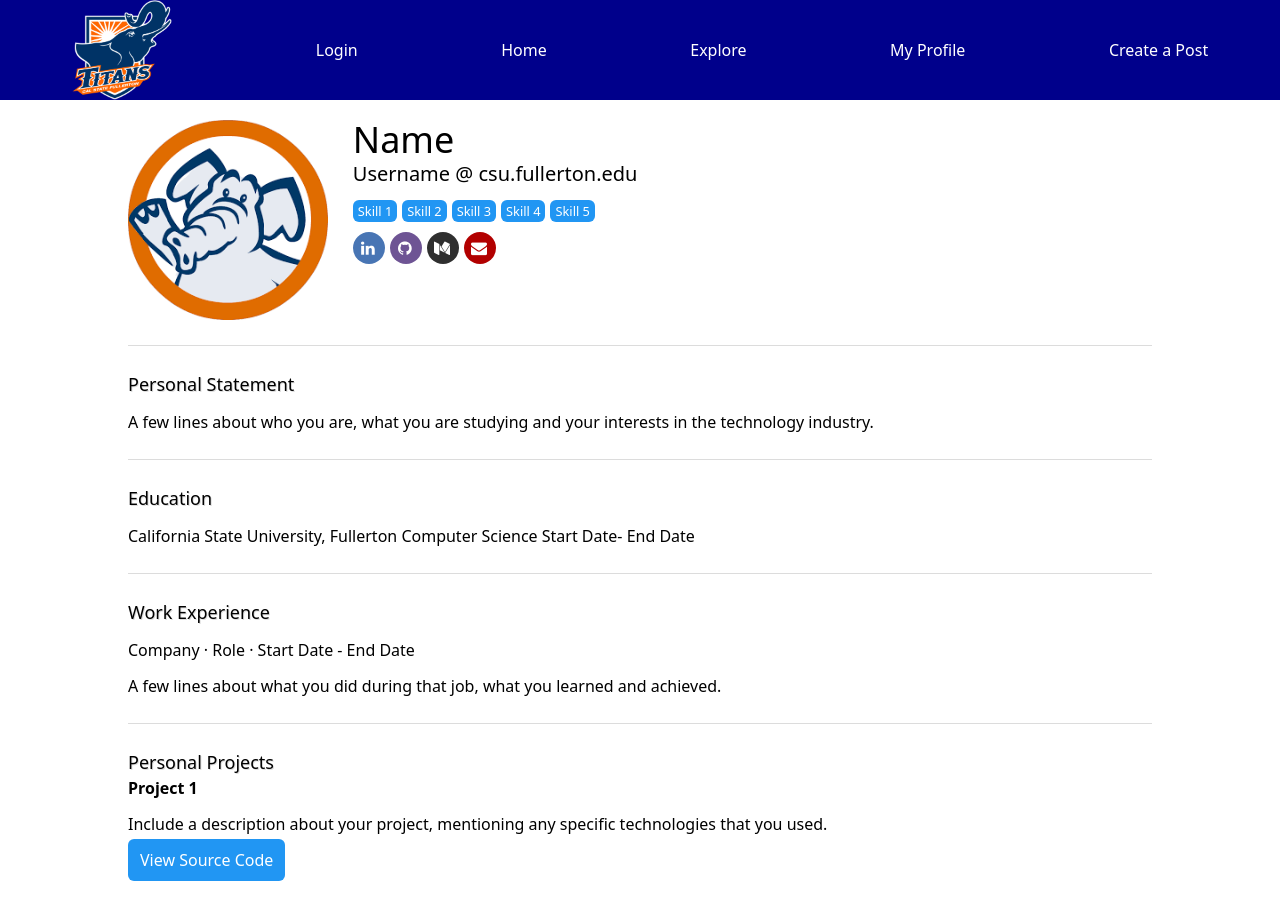
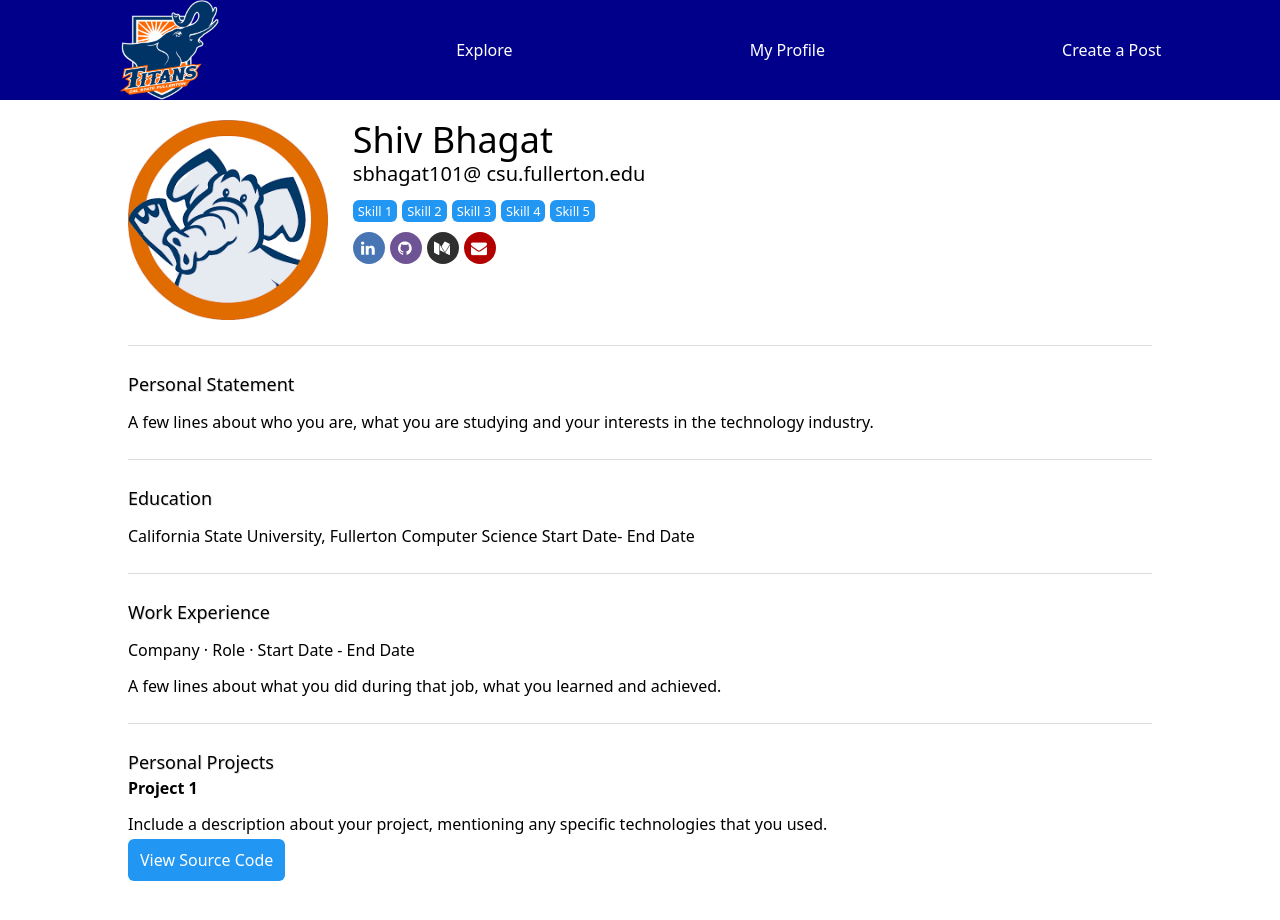
Before and after one commit to sbhagat101/titan-talks-2.0, a React (Create React App) app in the folder client/: page /profile in a window 1280 px wide. Shown: the top 920 px of the page. Built offline with nearby package versions, Linux system fonts and the light colour scheme.

Commit message:
updated the front-end and routing

```diff
--- a/client/src/component/App.js
+++ b/client/src/component/App.js
@@ -2,7 +2,6 @@ import './logo.svg';
 import '../style/App.css';
 import register from "./register";
 import Login from "./Login";
-import Nav from './Nav';
 import Home from './Home';
 import CreateEditPost from '../pages/CreateEditPost';
 import Explore from '../pages/Explore';
@@ -13,7 +12,6 @@ function App() {
   return (
       <Router>
         <div className = "titan-talks">
-          <Nav />
           <Switch>
             <Route path="/" exact component={Home} />
             <Route path="/login" component={Login} />
--- a/client/src/component/Home.js
+++ b/client/src/component/Home.js
@@ -1,13 +1,17 @@
 import './logo.svg';
-
+import Nav from './Nav';
 
 
 function Home() {
   return (
+    <section className= "Main2">
+    <Nav />
     <div>
         <h1 className = "title">Titan Talks welcomes you to connect with other titans</h1>
         <img src= "/images/titans.jpg" alt="" class= "center" />
     </div>
+    </section>
+
   );
 }
 
--- a/client/src/component/Login.js
+++ b/client/src/component/Login.js
@@ -1,6 +1,7 @@
 import React, {useState, useEffect} from "react";
 import Footer from './Footer';
-import { Link } from 'react-router-dom';
+import Nav from './Nav';
+import { Link, useHistory } from 'react-router-dom';
 import './logo.svg';
 
 import Axios from 'axios'
@@ -10,6 +11,7 @@ function Register() {
     const [password, setPassword] = useState("")
     const [loginStatus, setloginStatus] =  useState("")
 
+    let history = useHistory();
 
     const login = () => {
         Axios.post('http://localhost:3001/login', {
@@ -19,14 +21,16 @@ function Register() {
             if(response.data.message){
                 setloginStatus(response.data.message)
             } else {
-                setloginStatus(response.data[0].userName)
+                history.push("/Explore");
             }
 
         })
     };
 
+
   return (
     <section className= "Main">
+    <Nav />
       <div class="container px-5 py-24 mx-auto flex flex-wrap items-center">
       <div class="lg:w-3/5 md:w-1/2 md:pr-16 lg:pr-0 pr-0">
       </div>
--- a/client/src/component/Nav.js
+++ b/client/src/component/Nav.js
@@ -8,9 +8,6 @@ function Nav() {
       <img src="/images/titans.jpg" alt="" class="image" />
       <Link to="/login">Login</Link>
       <Link to="/">Home</Link>
-      <Link to="/explore">Explore</Link>
-      <Link to="/profile">My Profile</Link>
-      <Link to="/post-new">Create a Post</Link>
     </nav>
   );
 }
--- /dev/null
+++ b/client/src/component/Nav2.js
@@ -0,0 +1,16 @@
+
+import './logo.svg';
+
+import { Link } from 'react-router-dom';
+function Nav2() {
+  return (
+    <nav class = "nav2" >
+      <img src="/images/titans.jpg" alt="" class="image" />
+      <Link to="/explore">Explore</Link>
+      <Link to="/profile">My Profile</Link>
+      <Link to="/post-new">Create a Post</Link>
+    </nav>
+  );
+}
+
+export default Nav2;
--- a/client/src/component/register.js
+++ b/client/src/component/register.js
@@ -1,6 +1,7 @@
 import React, {useState, useEffect} from "react";
+import Footer from './Footer';
 import './logo.svg';
-
+import Nav from './Nav';
 import Axios from 'axios'
 
 function Register() {
@@ -19,12 +20,10 @@ function Register() {
   };
 
   return (
-      <section className= "registerSize">
+      <section className= "Main">
+      <Nav />
       <div class="container px-5 py-24 mx-auto flex flex-wrap items-center">
       <div class="lg:w-3/5 md:w-1/2 md:pr-16 lg:pr-0 pr-0">
-      <h1 class="title-font font-medium text-3xl text-gray-900">Register to Titan Talks</h1>
-      &nbsp;
-      <img src= "/images/titans2.gif" alt="" class= "image2" />
       </div>
       <div class="lg:w-3/5 md:w-1/2 md:pr-16 lg:pr-0 pr-0" className = "register"></div>
       <div class="lg:w-2/6 md:w-1/2 bg-gray-100 rounded-lg p-8 flex flex-col md:ml-auto w-full mt-10 md:mt-0">
@@ -62,6 +61,7 @@ function Register() {
         <button  onClick={registerAccount} class="text-white bg-red-800 border-0 py-2 px-8 focus:outline-none hover:bg-bg-blue-900 rounded text-lg">Register</button>
         &nbsp;
       </div>
+      <Footer />
       </div>
       </section>
   );
--- a/client/src/pages/CreateEditPost.js
+++ b/client/src/pages/CreateEditPost.js
@@ -1,4 +1,5 @@
 import React, { useState } from 'react';
+import Nav2  from '../component/Nav2';
 
 export default function CreateEditPost() {
 	const [caption, setCaption] = useState('');
@@ -43,6 +44,8 @@ export default function CreateEditPost() {
 	};
 
 	return (
+		<div>
+		<Nav2 />
 		<div class="relative min-h-screen flex items-center justify-center">
 			<div class="sm:max-w-lg w-full p-10 bg-white rounded-xl z-10">
 				<div class="text-center">
@@ -79,6 +82,7 @@ export default function CreateEditPost() {
 					</button>
 				</div>
 			</div>
+			</div>
 		</div>
 	);
 }
--- a/client/src/pages/Explore.js
+++ b/client/src/pages/Explore.js
@@ -1,9 +1,12 @@
-import { Get } from 'react-axios'
+import { Get } from 'react-axios';
 import PostListView from '../component/post/listview';
 import FriendSuggestion from '../component/suggestion/FriendSuggestion';
+import Nav2  from '../component/Nav2';
 
 export default function Explore() {
 	return (
+		<div>
+		<Nav2 />
 		<div className="max-w-screen-lg center">
 			<div className="md:container md:mx-auto my-5 grid grid-cols-1 md:grid-cols-3">
 				<div className="col-span-2">
@@ -23,6 +26,7 @@ export default function Explore() {
 				</div>
 				<FriendSuggestion />
 			</div>
+			</div>
 		</div>
 	);
 }
--- a/client/src/pages/Profile.js
+++ b/client/src/pages/Profile.js
@@ -1,17 +1,19 @@
 import '../style/Profile.css';
+import Nav2  from '../component/Nav2';
 
 export default function Profile() {
 	return (
+		<div >
+        <Nav2 />
 		<div className="max-w-screen-lg center">
-
 			<link rel="stylesheet" href="https://maxcdn.bootstrapcdn.com/font-awesome/4.7.0/css/font-awesome.min.css" />
 			<div className="md:container md:mx-auto my-5 grid grid-cols-1 md:grid-cols-5">
 				<div>
 					<img src="images/titans3.png" class="rounded-circle profile-image" />
 				</div>
 				<div className="col-span-4 mx-5">
-					<h1 className="text-4xl font-medium">Name</h1>
-					<p className="text-xl font-extralight">Username @ csu.fullerton.edu</p>
+					<h1 className="text-4xl font-medium">Shiv Bhagat</h1>
+					<p className="text-xl font-extralight">sbhagat101@ csu.fullerton.edu</p>
 					<div class="container-gap-5">
 						<a><span class="badge">Skill 1</span></a>
 						<a><span class="badge">Skill 2</span></a>
@@ -66,6 +68,7 @@ export default function Profile() {
 					<a href="https://github.com/" className="button-link" role="button" aria-pressed="true">View Source Code</a>
 				</div>
 			</div>
+			</div>
 		</div>
 	);
 }
--- a/client/src/style/App.css
+++ b/client/src/style/App.css
@@ -48,3 +48,9 @@ nav{
   list-style: none;
   font-size: small;
 }
+
+.Main2{
+  background-image:url('../homelogo.jpg');
+  background-repeat: no-repeat;
+  background-size: 100% 100%;
+}
--- /dev/null
+++ b/client/src/style/Nav2.css
@@ -0,0 +1,10 @@
+.nav2{
+  display: flex;
+  justify-content: space-around;
+  align-items: center;
+  min-height: 10vh;
+  background:darkblue;
+  color: white;
+  position: fixed;
+  top: 0px
+}
```
